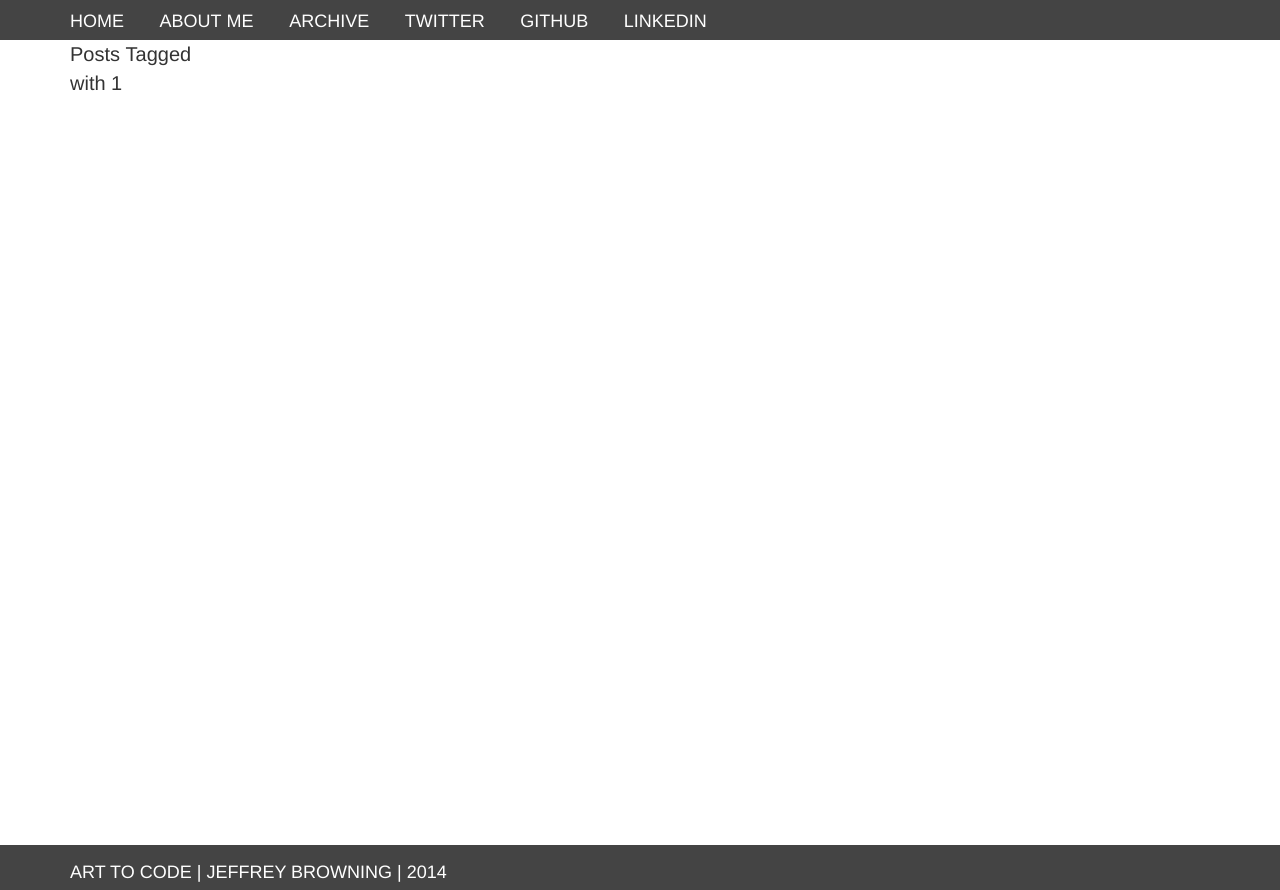
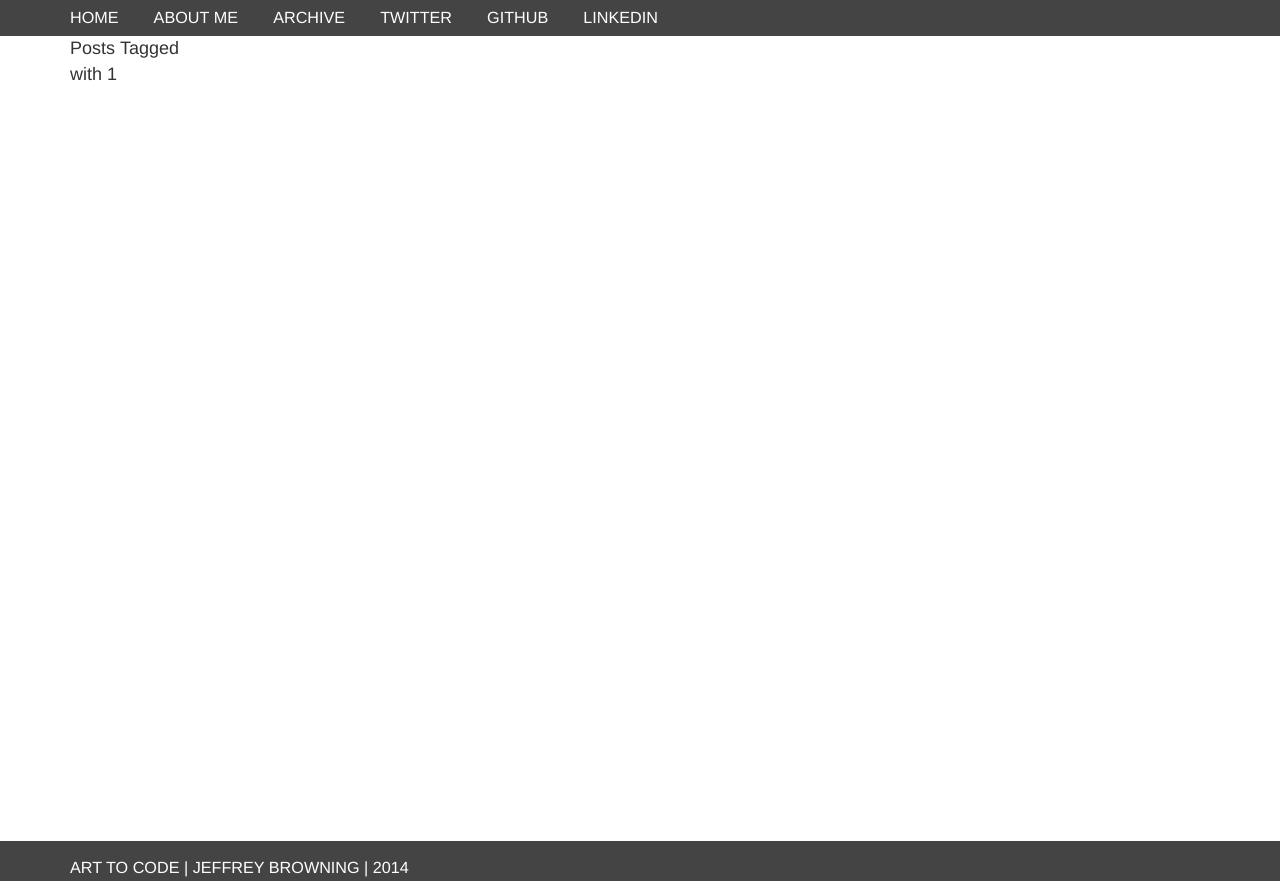
Before and after one commit to jeffreybrowning/blog, a Django app: page /tags/1 in a window 1280 px wide. Run offline with Django 3.2, Linux system fonts and the light colour scheme; data that the repository does not hold is empty; parts of the project's set-up code (start-up, migrations or seed data) failed here and were passed over; some libraries are stand-ins or nearby versions.

```diff
--- a/blog/static/blog/style.css
+++ b/blog/static/blog/style.css
@@ -5,7 +5,7 @@ html, body {
     padding: 0;
     margin: 0;
     font-family: "Helvetica";
-    font-size: 15pt;
+    font-size: 13.5pt;
     height: 100%;
 }
 
```
